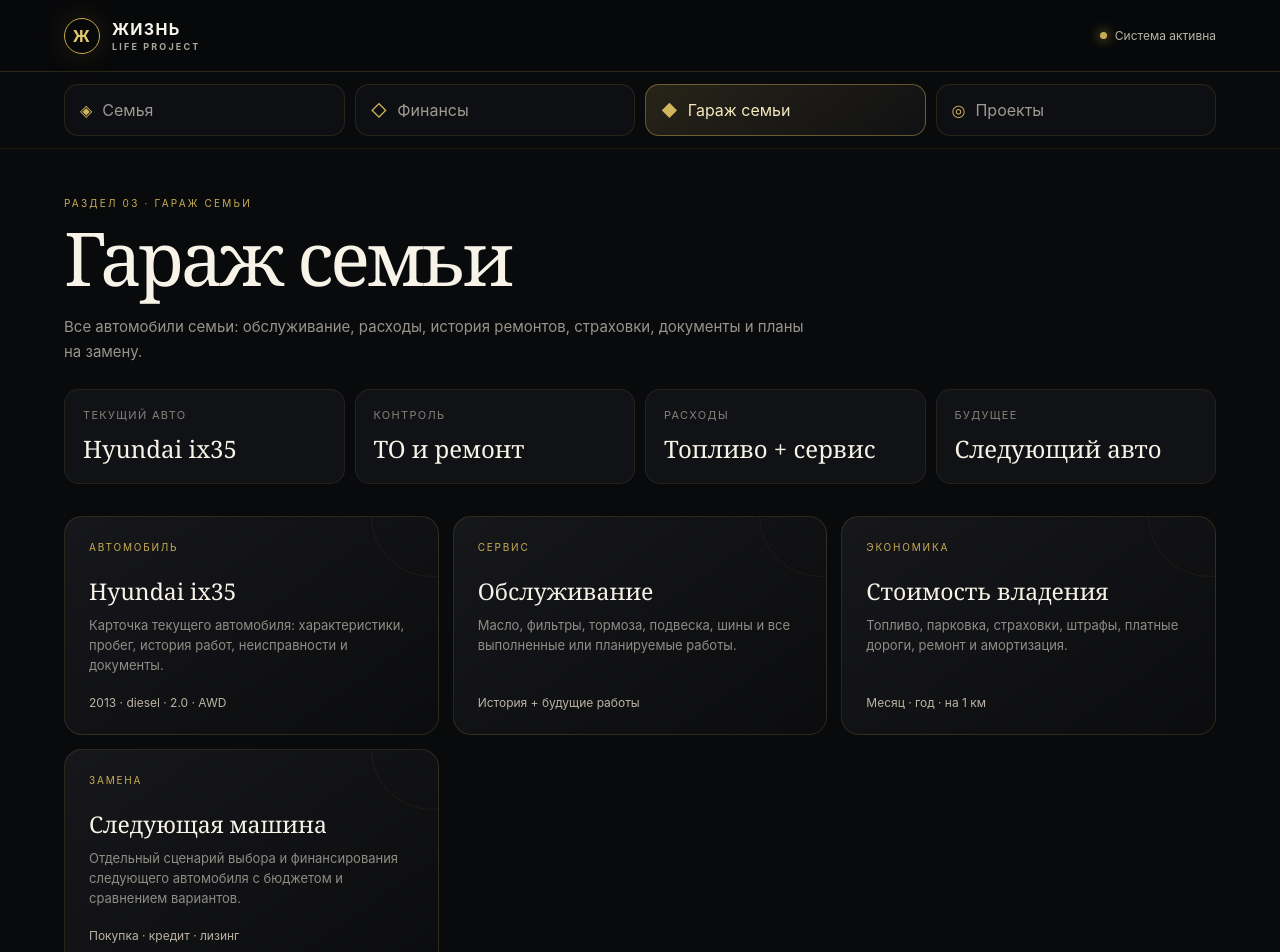
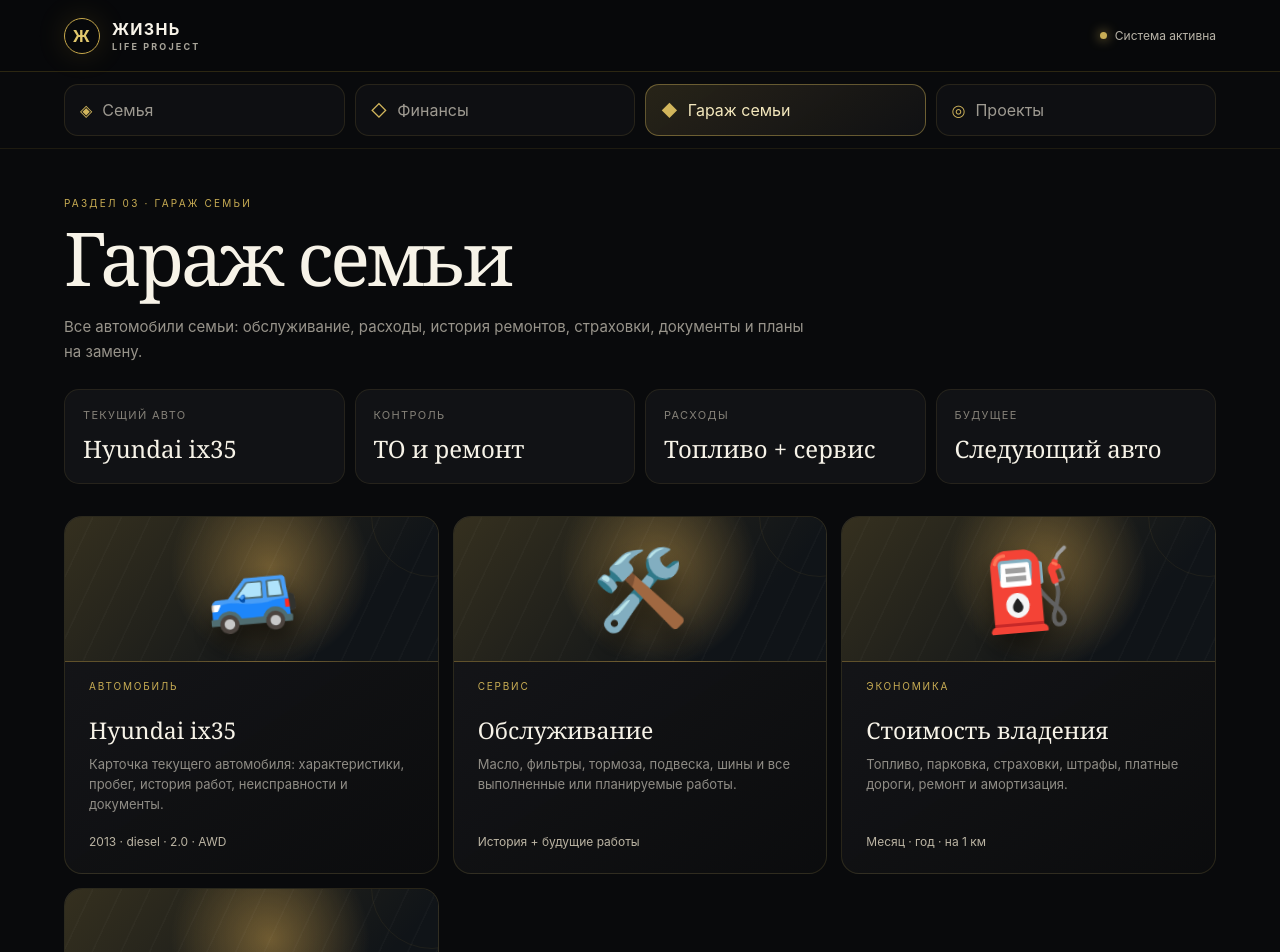
Before and after one commit to Igor-Samarin/life-project, a Next.js app: page /garage in a window 1280 px wide. Shown: the top 952 px of the page. Built offline with nearby package versions, Linux system fonts and the light colour scheme.

Commit message:
Add themed visual art and polished cards to Life Project: pages/garage.js

```diff
--- a/pages/garage.js
+++ b/pages/garage.js
@@ -15,10 +15,10 @@ export default function Garage() {
       </div>
 
       <section className="lp-grid">
-        <article className="lp-card"><div className="lp-cardLabel">Автомобиль</div><h3>Hyundai ix35</h3><p>Карточка текущего автомобиля: характеристики, пробег, история работ, неисправности и документы.</p><div className="lp-cardMeta">2013 · diesel · 2.0 · AWD</div></article>
-        <article className="lp-card"><div className="lp-cardLabel">Сервис</div><h3>Обслуживание</h3><p>Масло, фильтры, тормоза, подвеска, шины и все выполненные или планируемые работы.</p><div className="lp-cardMeta">История + будущие работы</div></article>
-        <article className="lp-card"><div className="lp-cardLabel">Экономика</div><h3>Стоимость владения</h3><p>Топливо, парковка, страховки, штрафы, платные дороги, ремонт и амортизация.</p><div className="lp-cardMeta">Месяц · год · на 1 км</div></article>
-        <article className="lp-card"><div className="lp-cardLabel">Замена</div><h3>Следующая машина</h3><p>Отдельный сценарий выбора и финансирования следующего автомобиля с бюджетом и сравнением вариантов.</p><div className="lp-cardMeta">Покупка · кредит · лизинг</div></article>
+        <article className="lp-card"><div className="lp-visual"><span>🚙</span></div><div className="lp-cardLabel">Автомобиль</div><h3>Hyundai ix35</h3><p>Карточка текущего автомобиля: характеристики, пробег, история работ, неисправности и документы.</p><div className="lp-cardMeta">2013 · diesel · 2.0 · AWD</div></article>
+        <article className="lp-card"><div className="lp-visual"><span>🛠️</span></div><div className="lp-cardLabel">Сервис</div><h3>Обслуживание</h3><p>Масло, фильтры, тормоза, подвеска, шины и все выполненные или планируемые работы.</p><div className="lp-cardMeta">История + будущие работы</div></article>
+        <article className="lp-card"><div className="lp-visual"><span>⛽</span></div><div className="lp-cardLabel">Экономика</div><h3>Стоимость владения</h3><p>Топливо, парковка, страховки, штрафы, платные дороги, ремонт и амортизация.</p><div className="lp-cardMeta">Месяц · год · на 1 км</div></article>
+        <article className="lp-card"><div className="lp-visual"><span>🏎️</span></div><div className="lp-cardLabel">Замена</div><h3>Следующая машина</h3><p>Отдельный сценарий выбора и финансирования следующего автомобиля с бюджетом и сравнением вариантов.</p><div className="lp-cardMeta">Покупка · кредит · лизинг</div></article>
       </section>
     </Layout>
   );
```
